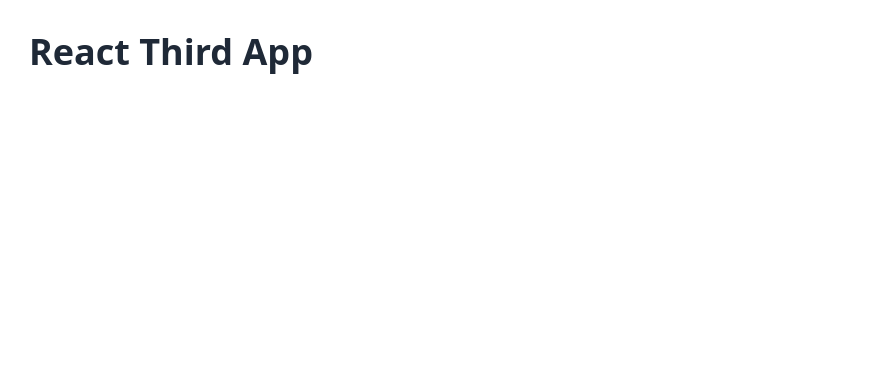
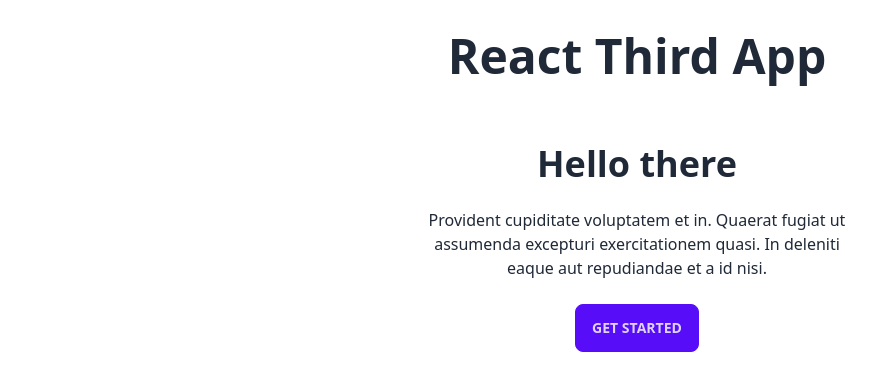
Before and after one commit to AskatAsh/React-JS-Practice, a React (Vite) app in the folder third-react/: page / in a window 1280 px wide. Shown: the top 390 px of the page, without its empty margins (3-879 px from the left). Built offline with nearby package versions, Linux system fonts and the light colour scheme.

Commit message:
tested daisyUI working with hero section jsx

```diff
--- a/third-react/src/App.jsx
+++ b/third-react/src/App.jsx
@@ -5,7 +5,17 @@ function App() {
   return (
     <>
 
-      <h1 className='text-4xl font-bold'>React Third App</h1>
+      <h1 className='text-5xl font-bold text-center'>React Third App</h1>
+
+      <div className="hero mt-12">
+        <div className="hero-content text-center">
+          <div className="max-w-md">
+            <h1 className="text-4xl font-bold">Hello there</h1>
+            <p className="py-6">Provident cupiditate voluptatem et in. Quaerat fugiat ut assumenda excepturi exercitationem quasi. In deleniti eaque aut repudiandae et a id nisi.</p>
+            <button className="btn btn-primary">Get Started</button>
+          </div>
+        </div>
+      </div>
 
     </>
   )
```
